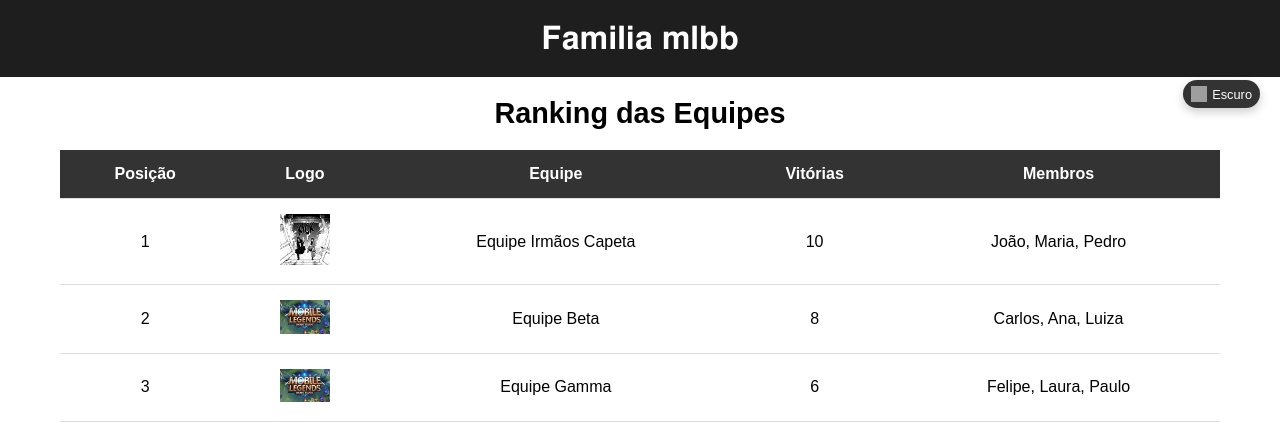
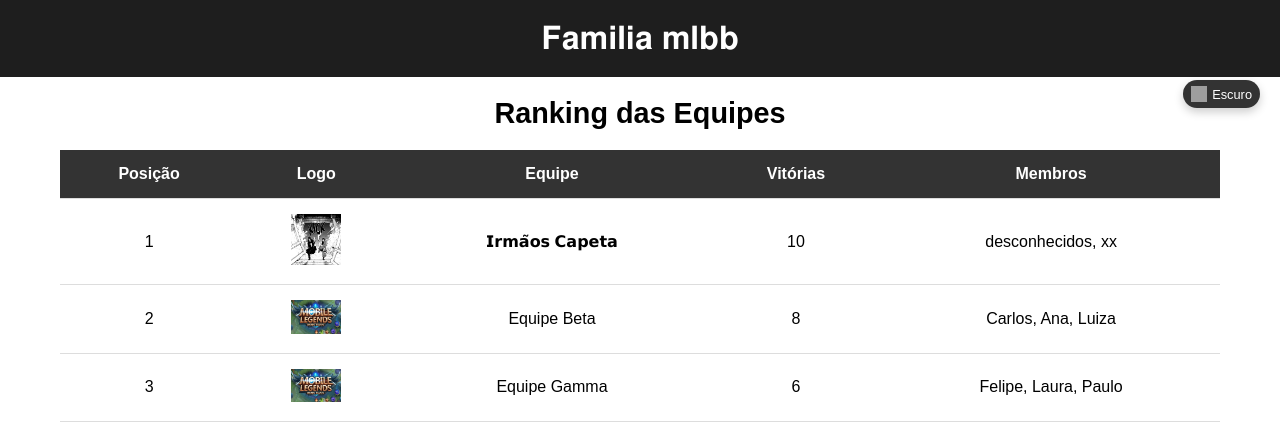
Before and after one commit to EiHero/mlbb, a plain HTML site: page index.html in a window 1280 px wide. Drawn offline with Linux system fonts and the light colour scheme.

Commit message:
Update index.html

```diff
--- a/index.html
+++ b/index.html
@@ -210,9 +210,9 @@
                 <tr>
                     <td>1</td>
                     <td><img class="team-logo" src="logo1.png" alt="Equipe 1"></td>
-                    <td>Equipe Irmãos Capeta</td>
+                    <td>𝗜𝗿𝗺𝗮̃𝗼𝘀 𝗖𝗮𝗽𝗲𝘁𝗮</td>
                     <td>10</td>
-                    <td>João, Maria, Pedro</td>
+                    <td>desconhecidos, xx</td>
                 </tr>
                 <tr>
                     <td>2</td>
```
